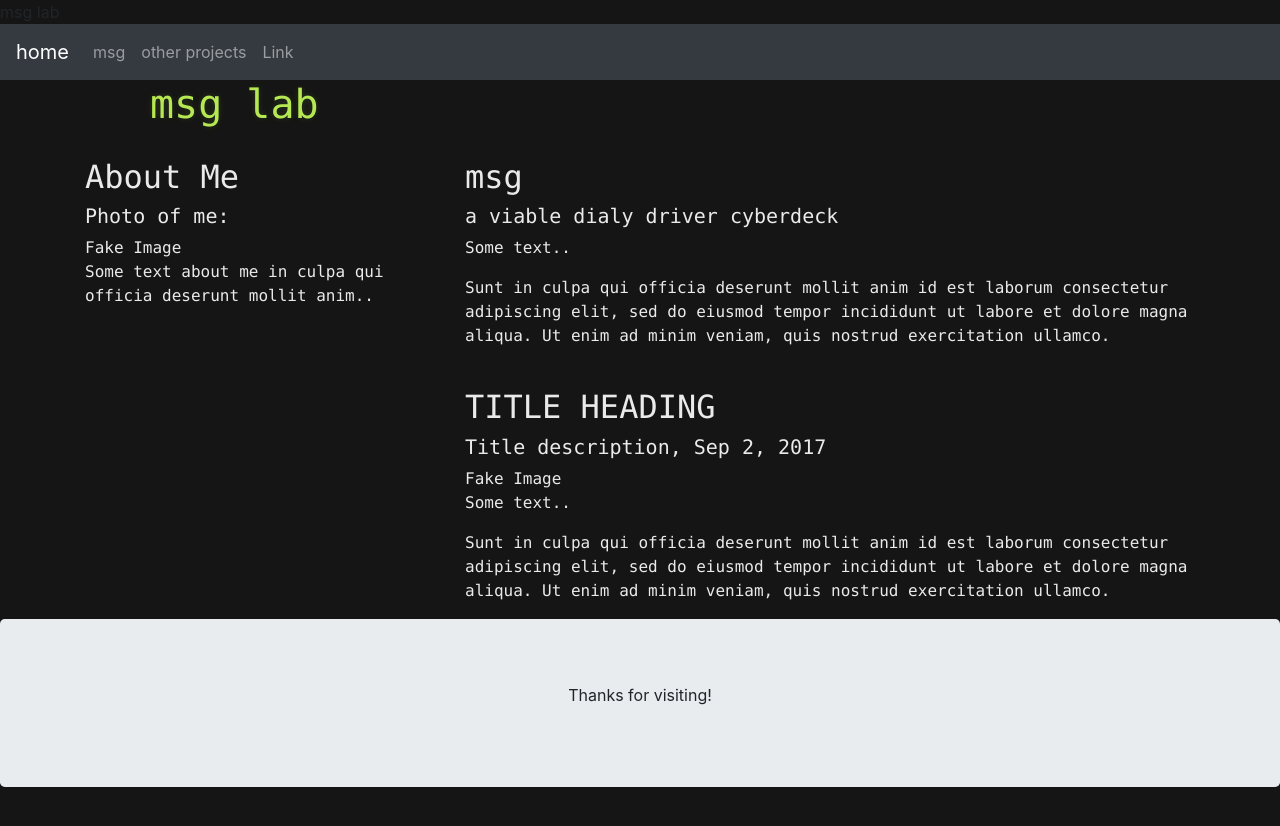
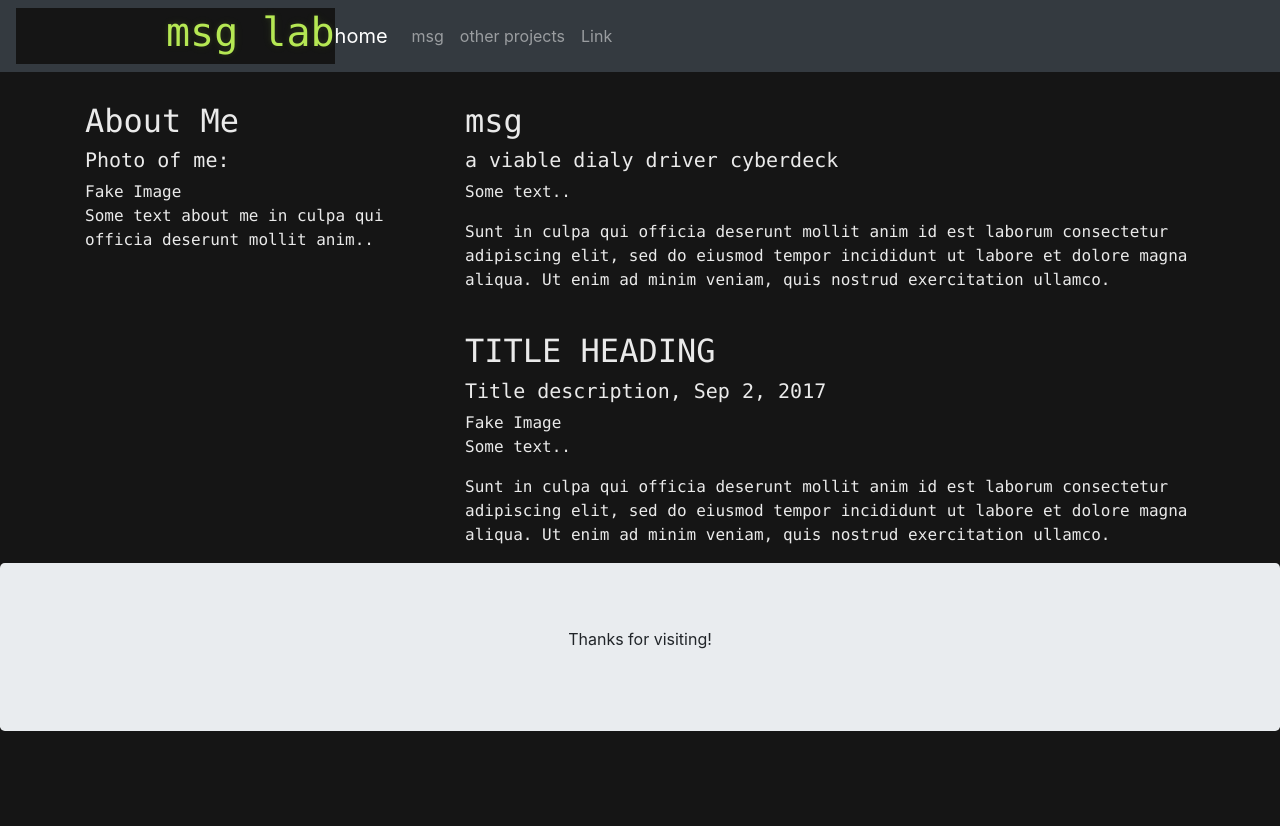
Before and after one commit to msglab/msglab, a Jekyll site: the page index.html, which Jekyll copies as it is, in a window 1280 px wide. Shown: the top 826 px of the page. Built offline with Jekyll 4.4.1, drawn with Linux system fonts in a browser that asks for light colours.

Commit message:
Update index.html

```diff
--- a/index.html
+++ b/index.html
@@ -31,9 +31,13 @@
 
 <body style= "background-color: #151515;">
   <div class= "top-navigation-bar">
-    msg lab
     <nav class="navbar navbar-expand-sm bg-dark navbar-dark">
-        <a class="navbar-brand" href="/index.html">home</a>
+
+      <div class="main-header">
+        <h1>msg lab</h1>
+      </div>
+
+      <a class="navbar-brand" href="/index.html">home</a>
         <button class="navbar-toggler" type="button" data-toggle="collapse" data-target="#collapsibleNavbar">
           <span class="navbar-toggler-icon"></span>
         </button>
@@ -53,10 +57,6 @@
       </nav>
     </div>
 <!--   navigation bar -->
-  <div class="main-header">
-    <h1>msg lab</h1>
-<!--     <p>This is a space to feature and archive projects I am working on</p>  -->
-  </div>
 
   <div class="container" style="margin-top:30px;
     color: #eaeaea;
```
